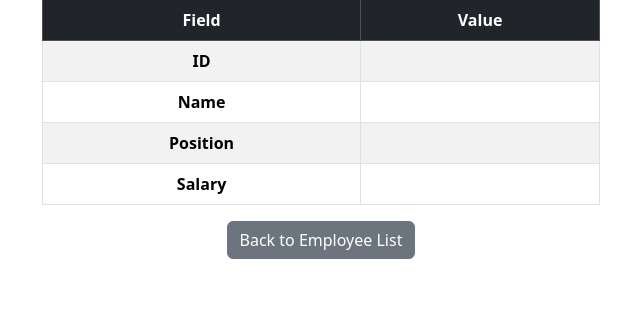
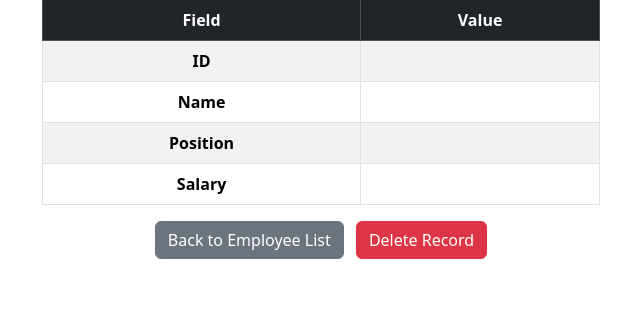
Before and after one commit to viswalegend27/Crm-Workaround, a Django app: template client-resource-management/my_crm/crmwebsite/templates/record.html in a window 1280 px wide. Shown: the part 177-507 px from the top of the page, without its empty margins (319-959 px from the left). Run offline with Django 5.2, Linux system fonts and the light colour scheme; the template is opened without the code that fills it, so the values that code supplies are empty.

Commit message:
Created functionality to delete my records

```diff
--- a/client-resource-management/my_crm/crmwebsite/templates/record.html
+++ b/client-resource-management/my_crm/crmwebsite/templates/record.html
@@ -30,8 +30,9 @@
     </tbody>
   </table>
 
-  <div class="text-center">
-    <a href="{% url 'home' %}" class="btn btn-secondary">Back to Employee List</a>
+  <div class="text-center mt-3">
+    <a href="{% url 'home' %}" class="btn btn-secondary me-2">Back to Employee List</a>
+    <a href="{% url 'delete_record' emp_record.id %}" class="btn btn-danger">Delete Record</a>
   </div>
 </div>
 {% endblock %}
--- a/client-resource-management/my_crm/crmwebsite/urls.py
+++ b/client-resource-management/my_crm/crmwebsite/urls.py
@@ -7,4 +7,5 @@ urlpatterns = [
     path('logout/',views.logout_user, name='logout'),
     path('register/',views.register_user, name='register'),
     path('record/<int:pk>',views.employee_record, name='record'),
+    path('delete_record/<int:pk>',views.delete_record, name='delete_record'),
 ]
```
Also changed, not shown: client-resource-management/my_crm/crmwebsite/views.py (+10 -0 lines).
